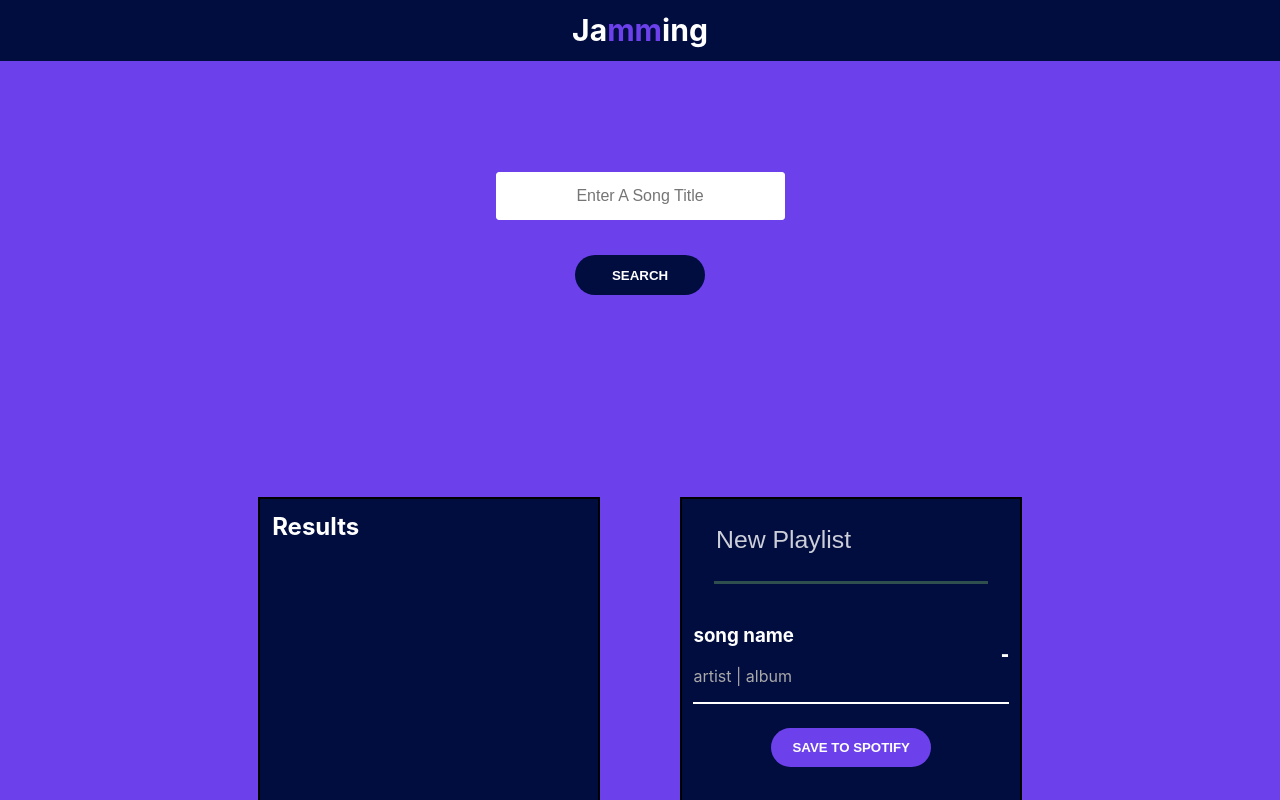
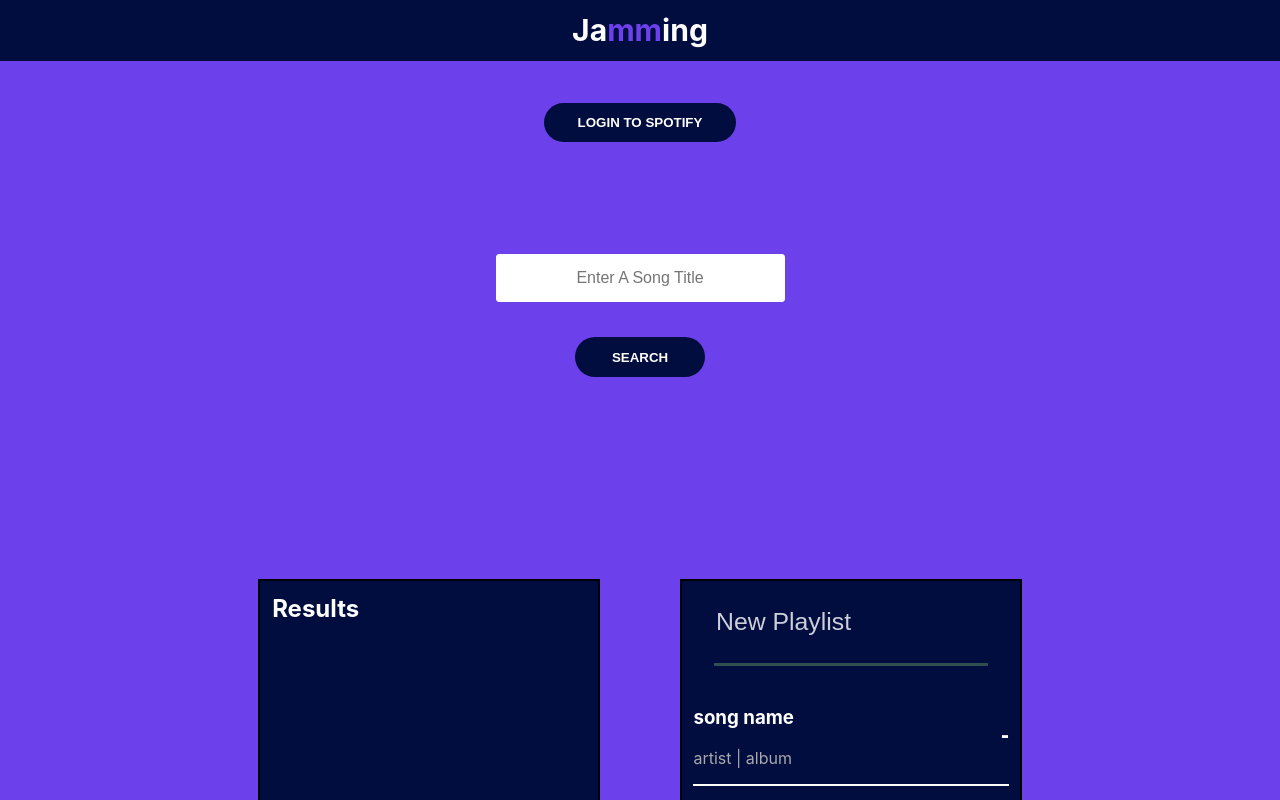
Before and after one commit to TheDragonApple/Jamming, a React (Create React App) app: page / in a window 1280 px wide. Shown: the top 800 px of the page. Built offline with nearby package versions, Linux system fonts and the light colour scheme.

Commit message:
Add Spotify login button

```diff
--- a/src/App.css
+++ b/src/App.css
@@ -22,6 +22,30 @@ html{
 .app{
   background-color: #6c41ec;
   padding: 0 17%;
+}
+
+.login-container{
+  display: flex;
+  justify-content: center;
+}
+
+#login{
+  margin-top: 5%;
+  cursor: pointer;
+  width: 12rem;
+  padding: .77rem;
+  border-radius: 54px;
+  background-color: #010c3f;
+  text-align: center;
+  font-size: .833rem;
+  transition: background-color .25s;
+  border: 0;
+  color: white;
+  font-weight: bold;
+}
+
+#login:hover{
+  background-color: #0b2080;
 }
 
 .flexContainer{
--- a/src/App.js
+++ b/src/App.js
@@ -8,6 +8,7 @@ import { search, getAccessToken, savePlaylist } from './util/Spotify';
 
 
 function App() {
+
 
   const[playlistSongs, setPlaylistSongs] = useState([
     {
@@ -39,8 +40,8 @@ const[results, setResults] = useState([
     })
   }
 
+
    function handleSearch(term){
-    getAccessToken();
     var resultArray;
     search(term).then((resolve) => {
       resultArray = resolve;
@@ -67,6 +68,9 @@ const[results, setResults] = useState([
     <>
       <h1 className="header">Ja<span className="highlight">mm</span>ing</h1>
       <div className="app">
+        <div className="login-container">
+          <button id="login" onClick={getAccessToken}>LOGIN TO SPOTIFY</button>
+        </div>
         <div className="searchbar">
           <SearchBar onSearch={handleSearch} />
         </div>
--- a/src/util/Spotify.js
+++ b/src/util/Spotify.js
@@ -2,28 +2,31 @@
 var userToken = "";
 var clientId = "30a6d062276e433888510c86f5bc0866";
 const redirectUrl = "http://localhost:3000/";
+var newUrl;
 
 
-function getAccessToken(){
-        if(userToken){
-            return userToken;
-        }
-        const tokenInUrl = window.location.href.match(/access_token=([^&]*)/);
-        const exprTime = window.location.href.match(/expires_in=([^&]*)/);
+ async function getAccessToken(){
+    var url= 'https://accounts.spotify.com/authorize';
+    url += '?response_type=token';
+    url += '&client_id=' + encodeURIComponent(clientId);
+    url += '&redirect_uri=' + encodeURIComponent(redirectUrl);
 
-        if(tokenInUrl && exprTime){
-            userToken = tokenInUrl[1];
-            const expiresIn = Number(exprTime[1]);
+    window.location.href = url;
+ }
 
-            window.setTimeout(() => (userToken = ""), exprTime * 1000);
+ function getTokenFromUrl(){
+    const hash = window.location.hash.substring(1);
+    const params = new URLSearchParams(hash);
+    const token = params.get('access_token');
 
-            window.history.pushState("Access token", null, "/");
-            return userToken;
-        }
+    if (token) {
+        userToken = token;
+    } else {
+        console.log('No access token found.');
+    }
+ }
 
-        const redirect = `https://accounts.spotify.com/authorize?client_id=${clientId}&response_type=token&scope=playlist-modify-public&redirect_uri=${redirectUrl}`;
-        window.location = redirect;
-    };
+
 
 async function search(term){
         const header = {Authorization: `Bearer ${userToken}`};
```
